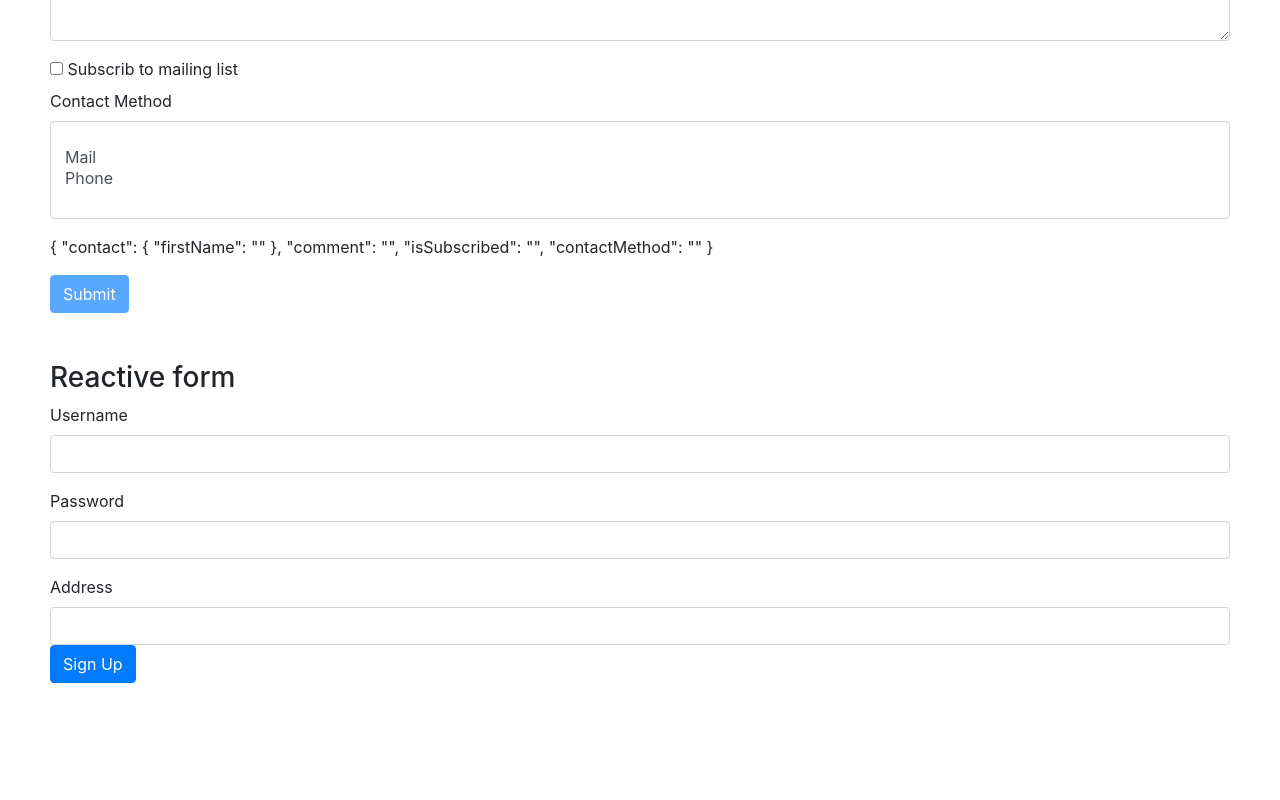
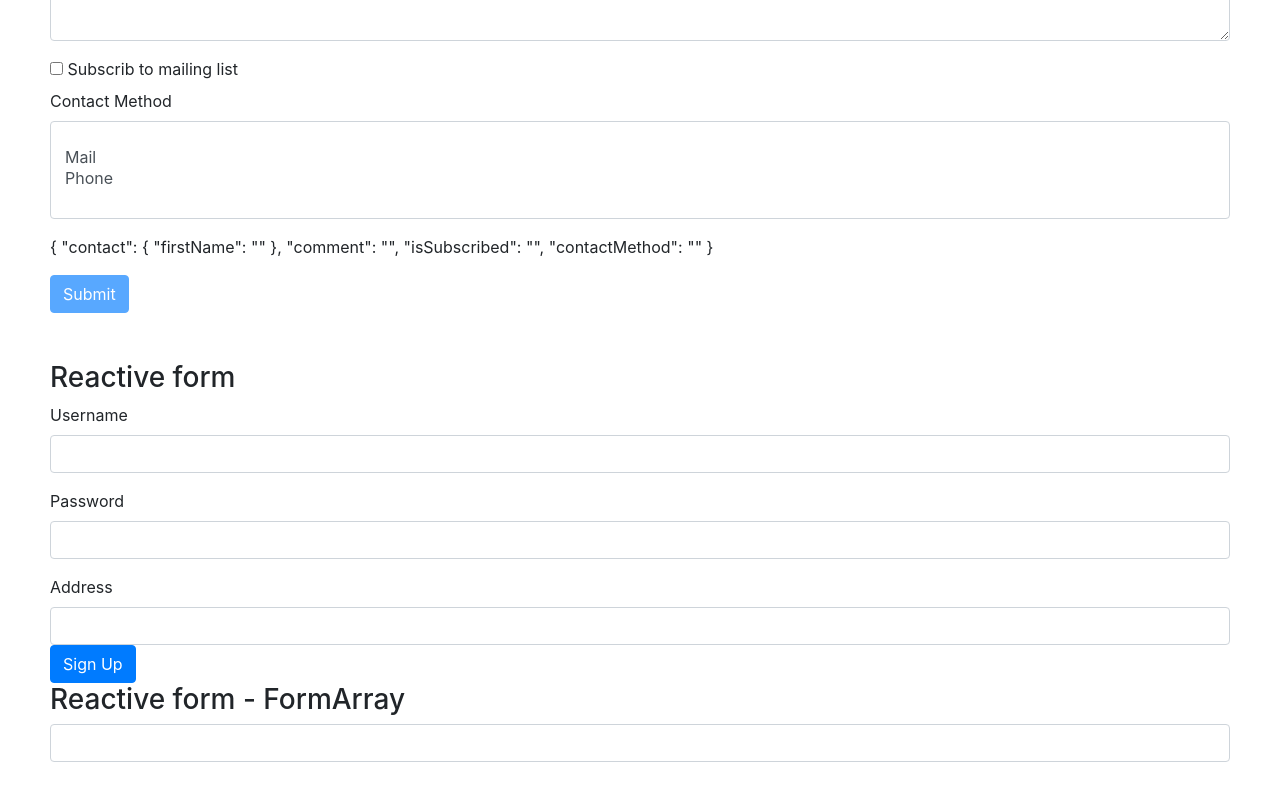
Before and after one commit to youssef-ali/AngularCourseSamples, an Angular app: page / in a window 1280 px wide. Shown: the part 1125-1925 px from the top of the page. Before the commit the page ends 1858 px from the top, so only its background shows below. Built offline with nearby package versions, Linux system fonts and the light colour scheme.

Commit message:
Reactiv Forms - FormArray

```diff
--- a/package.json
+++ b/package.json
@@ -28,7 +28,7 @@
   },
   "devDependencies": {
     "@angular-devkit/build-angular": "^0.12.1",
-    "@angular/cli": "~7.1.1",
+    "@angular/cli": "^7.2.3",
     "@angular/compiler-cli": "~7.1.0",
     "@angular/language-service": "~7.1.0",
     "@types/jasmine": "~2.8.8",
--- a/src/app/app.component.html
+++ b/src/app/app.component.html
@@ -43,3 +43,7 @@
 <!--Reactive form-->
 <h3>Reactive form</h3>
 <signup-form></signup-form>
+
+<!--Reactive form - FormArray-->
+<h3>Reactive form - FormArray</h3>
+<new-course-form></new-course-form>
--- a/src/app/app.module.ts
+++ b/src/app/app.module.ts
@@ -18,6 +18,7 @@ import { TwitterLikeComponent } from './twitter-like/twitter-like.component';
 import { InputFormatDirective } from './input-format.directive';
 import { ContactFormComponent } from './contact-form/contact-form.component';
 import { SignupFormComponent } from './signup-form/signup-form.component';
+import { NewCourseFormComponent } from './new-course-form/new-course-form.component';
 
 @NgModule({
   declarations: [
@@ -33,6 +34,7 @@ import { SignupFormComponent } from './signup-form/signup-form.component';
     InputFormatDirective,
     ContactFormComponent,
     SignupFormComponent,
+    NewCourseFormComponent,
   ],
   imports: [
     BrowserModule,
--- /dev/null
+++ b/src/app/new-course-form/new-course-form.component.html
@@ -0,0 +1,14 @@
+<form>
+  <input
+  type="text" class="form-control"
+  (keyup.enter)="addTopic(topic)" #topic
+  >
+  <ul class="list-group">
+    <li
+    *ngFor="let topic of topics.controls"
+    (click) = "removeTopic(topic)"
+    class="list-group-item">
+    {{topic.value}}
+  </li>
+  </ul>
+</form>
--- /dev/null
+++ b/src/app/new-course-form/new-course-form.component.ts
@@ -0,0 +1,25 @@
+import { Component } from '@angular/core';
+import { FormGroup, FormControl, FormArray } from '@angular/forms';
+
+@Component({
+  selector: 'new-course-form',
+  templateUrl: './new-course-form.component.html',
+  styleUrls: ['./new-course-form.component.css']
+})
+export class NewCourseFormComponent {
+
+  form = new FormGroup({
+    topics: new FormArray([])
+  });
+
+  addTopic(topic: HTMLInputElement){
+    ((this.topics as FormArray).push(new FormControl(topic.value)));
+  }
+  removeTopic(topic: FormControl){
+    let index = this.topics.controls.indexOf(topic);
+    this.topics.removeAt(index);
+  }
+get topics(){
+  return this.form.get("topics") as FormArray
+}
+}
```
Also changed, not shown: src/app/new-course-form/new-course-form.component.css (added), 2 other files (tests, documents, lock files or other folders).
